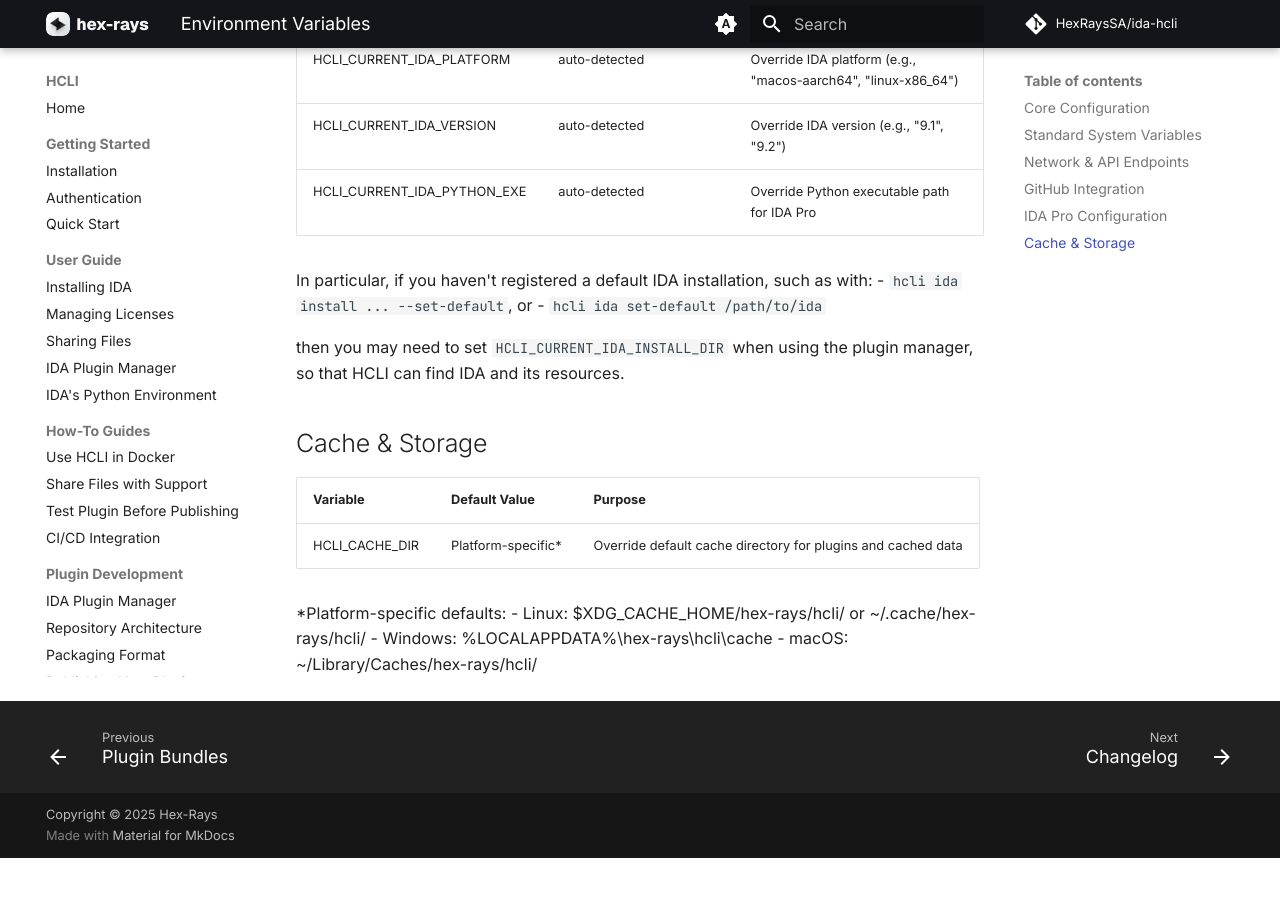
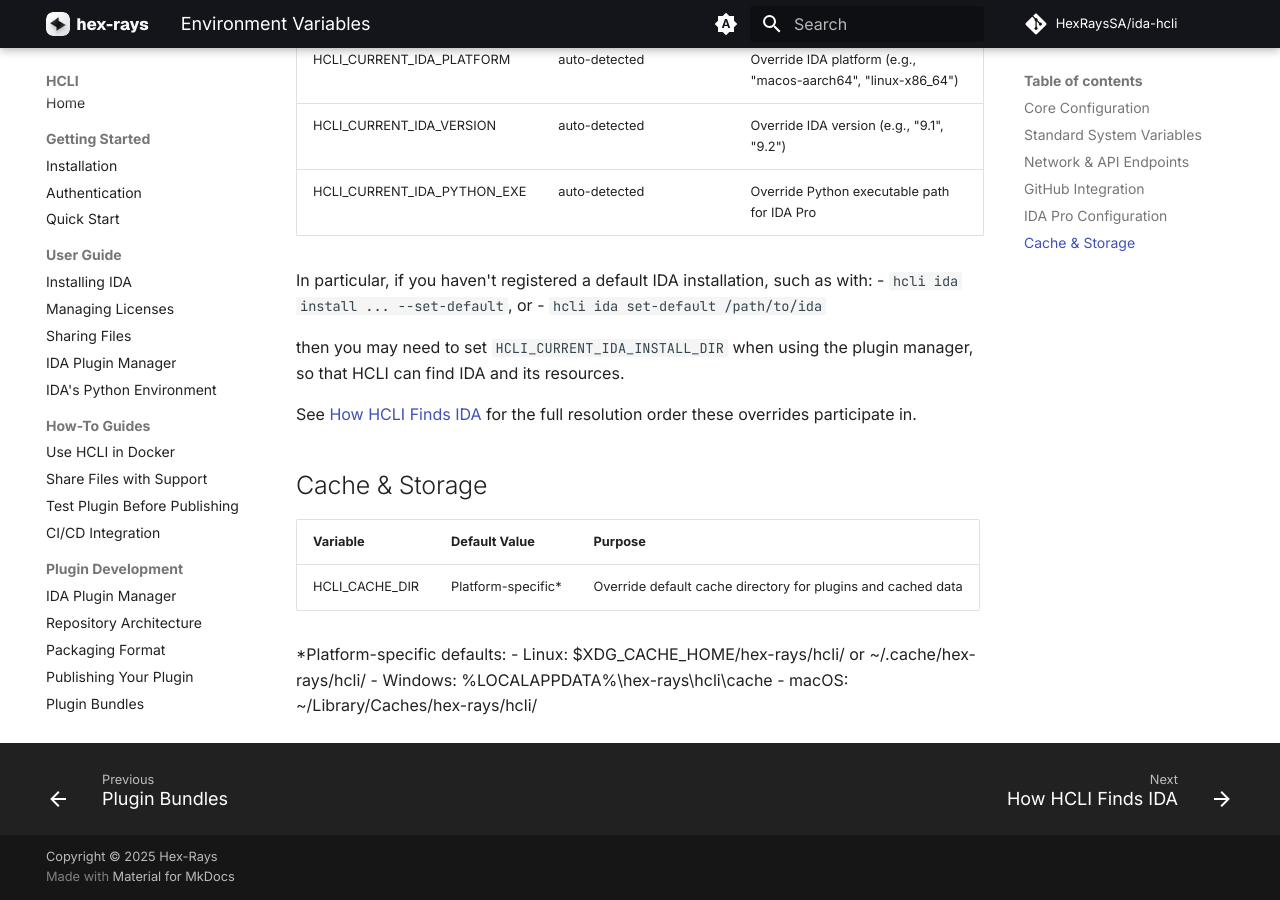
Before and after one commit to HexRaysSA/ida-hcli, an MkDocs documentation site: the page built from docs/reference/environment-variables.md, in a window 1280 px wide and 900 px high, scrolled down 2510 px. Built offline with MkDocs 1.6.1 and Material for MkDocs 9.7.7, drawn with Linux system fonts in a browser that asks for light colours; comment, search, counter and statistics services are not loaded; before the commit the page ends 3368 px from its top, so only the background shows below that.

Commit message:
docs: document how hcli finds the IDA installation, version, and Python
Records the three resolution precedence chains that the resolvers now
implement explicitly, and notes the open question that the hcli default
instance (hcli's own selection) and ida-config.json's ida-install-dir
(written and consulted by IDA/idalib) can diverge, with hcli preferring
its own default.

Co-Authored-By: Claude Fable 5 <noreply@anthropic.com>

```diff
--- a/docs/reference/environment-variables.md
+++ b/docs/reference/environment-variables.md
@@ -73,6 +73,8 @@ In particular, if you haven't registered a default IDA installation, such as wit
 
 then you may need to set `HCLI_CURRENT_IDA_INSTALL_DIR` when using the plugin manager, so that HCLI can find IDA and its resources.
 
+See [How HCLI Finds IDA](ida-detection.md) for the full resolution order these overrides participate in.
+
 
 ## Cache & Storage
 
--- a/mkdocs.yml
+++ b/mkdocs.yml
@@ -99,6 +99,7 @@ nav:
     - Plugin Bundles: reference/plugin-bundle-spec.md
   - Reference:
     - Environment Variables: reference/environment-variables.md
+    - How HCLI Finds IDA: reference/ida-detection.md
   - Changelog: changelog.md
 
 plugins:
```
Also changed, not shown: docs/reference/ida-detection.md (added, +21 -0 lines).
